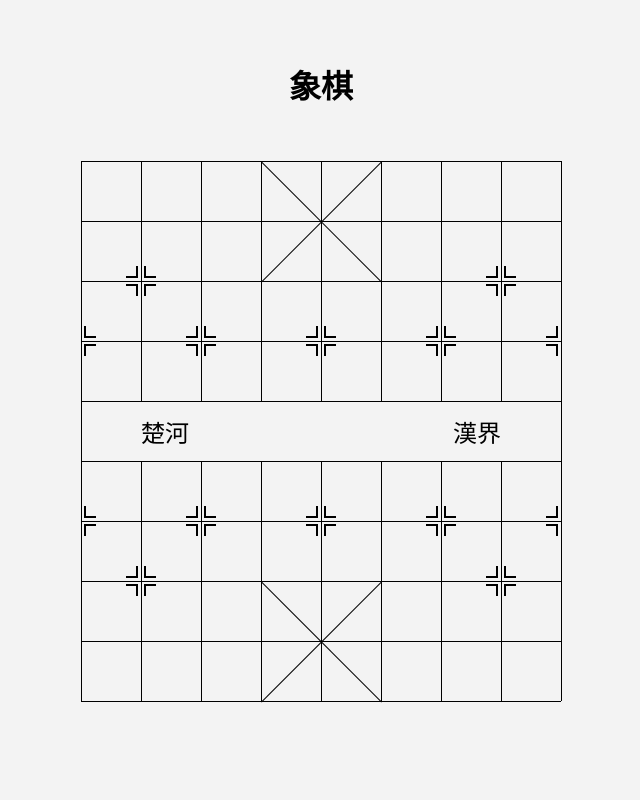
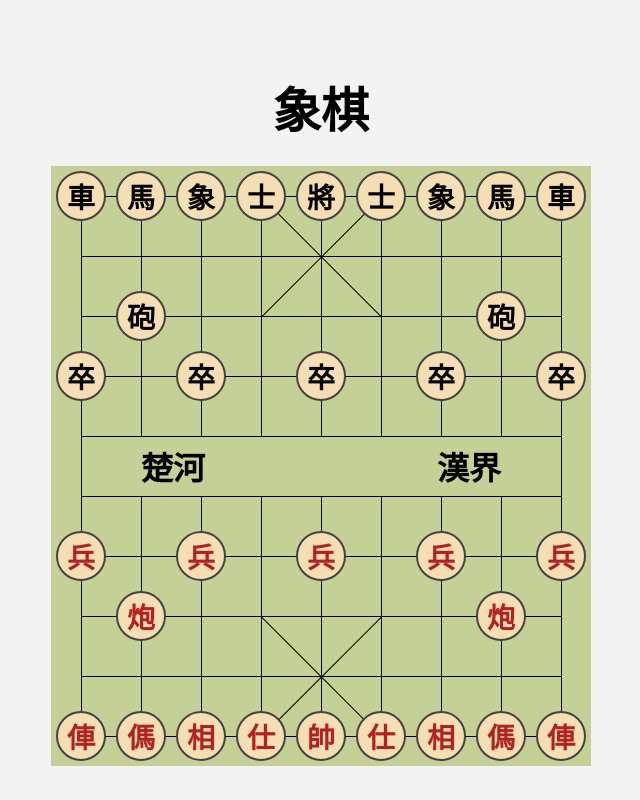
Before and after one commit to ededward/XiangQi, a React (Vite) app: page / in a window 1280 px wide. Shown: the whole page, without its empty margins (319-959 px from the left). Built offline with nearby package versions, Linux system fonts and the light colour scheme.

Commit message:
Added pieces on board

```diff
--- a/src/App.css
+++ b/src/App.css
@@ -8,4 +8,6 @@
 h1 {
   margin-bottom: 24px;
   color: black;
+  font-size: 48px;
+  font-weight: bold;
 }
--- a/src/components/Board.css
+++ b/src/components/Board.css
@@ -6,6 +6,8 @@
   width: 540px;
   height: 600px;
 
+  background-color: #c4d096;
+
   position: relative;
 }
 
@@ -13,7 +15,8 @@
   position: absolute;
 
   font-family: sans-serif;
-  font-size: 24px;
+  font-size: 32px;
+  font-weight: bold;
 
   left: 0;
   right: 0;
@@ -205,3 +208,23 @@
 .corner-mark.right .bottom-right {
   display: none;
 }
+
+.piece {
+  position: absolute;
+
+  width: 46px;
+  height: 46px;
+
+  border-radius: 50%;
+
+  left: 50%;
+  top: 50%;
+
+  transform: translate(-50%, -50%);
+
+  display: flex;
+  justify-content: center;
+  align-items: center;
+
+  z-index: 10;
+}
--- a/src/components/Board.tsx
+++ b/src/components/Board.tsx
@@ -1,6 +1,8 @@
 import "./Board.css";
 import CornerMark from "./CornerMark";
 import Point from "./Point";
+import Piece from "./Piece";
+import { initialPieces } from "../data/initialPositions";
 import {
   fullMarkPositions,
   leftMarkPositions,
@@ -15,9 +17,14 @@ function Board() {
     <div className="board">
       {Array.from({ length: rows * cols }).map((_, index) => {
         const position = index + 1;
+        const piece = initialPieces.find(
+            piece => piece.position === position
+        );
 
         return (
           <Point key={index}>
+            {piece && <Piece piece={piece} />}
+
             {fullMarkPositions.includes(position) && (
               <CornerMark />
             )}
--- /dev/null
+++ b/src/components/Piece.css
@@ -0,0 +1,24 @@
+.piece {
+    width: 46px;
+    height: 46px;
+
+    border-radius: 50%;
+
+    display: flex;
+    justify-content: center;
+    align-items: center;
+
+    border: 2px solid #444;
+    background-color: #f5deb3;
+
+    font-size: 28px;
+    font-weight: bold;
+}
+
+.piece.red {
+    color: #b22222;
+}
+
+.piece.black {
+    color: black;
+}
--- a/src/components/Piece.tsx
+++ b/src/components/Piece.tsx
@@ -1,4 +1,6 @@
+import "./Piece.css";
 import type {Piece as PieceType} from "../types/Piece";
+import {pieceSymbols} from "../data/pieceSymbols";
 
 type PieceProps = {
   piece: PieceType;
@@ -7,7 +9,7 @@ type PieceProps = {
 function Piece({ piece }: PieceProps) {
   return (
     <div className={`piece ${piece.side}`}>
-      {piece.type}
+      {pieceSymbols[piece.side][piece.type]}
     </div>
   )
 }
--- /dev/null
+++ b/src/data/pieceSymbols.ts
@@ -0,0 +1,22 @@
+import type { PieceType, Side } from "../types/Piece";
+
+export const pieceSymbols: Record<Side, Record<PieceType, string>> = {
+  red: {
+    general: "帥",
+    advisor: "仕",
+    elephant: "相",
+    horse: "傌",
+    chariot: "俥",
+    cannon: "炮",
+    soldier: "兵",
+  },
+  black: {
+    general: "將",
+    advisor: "士",
+    elephant: "象",
+    horse: "馬",
+    chariot: "車",
+    cannon: "砲",
+    soldier: "卒",
+  },
+};
```
